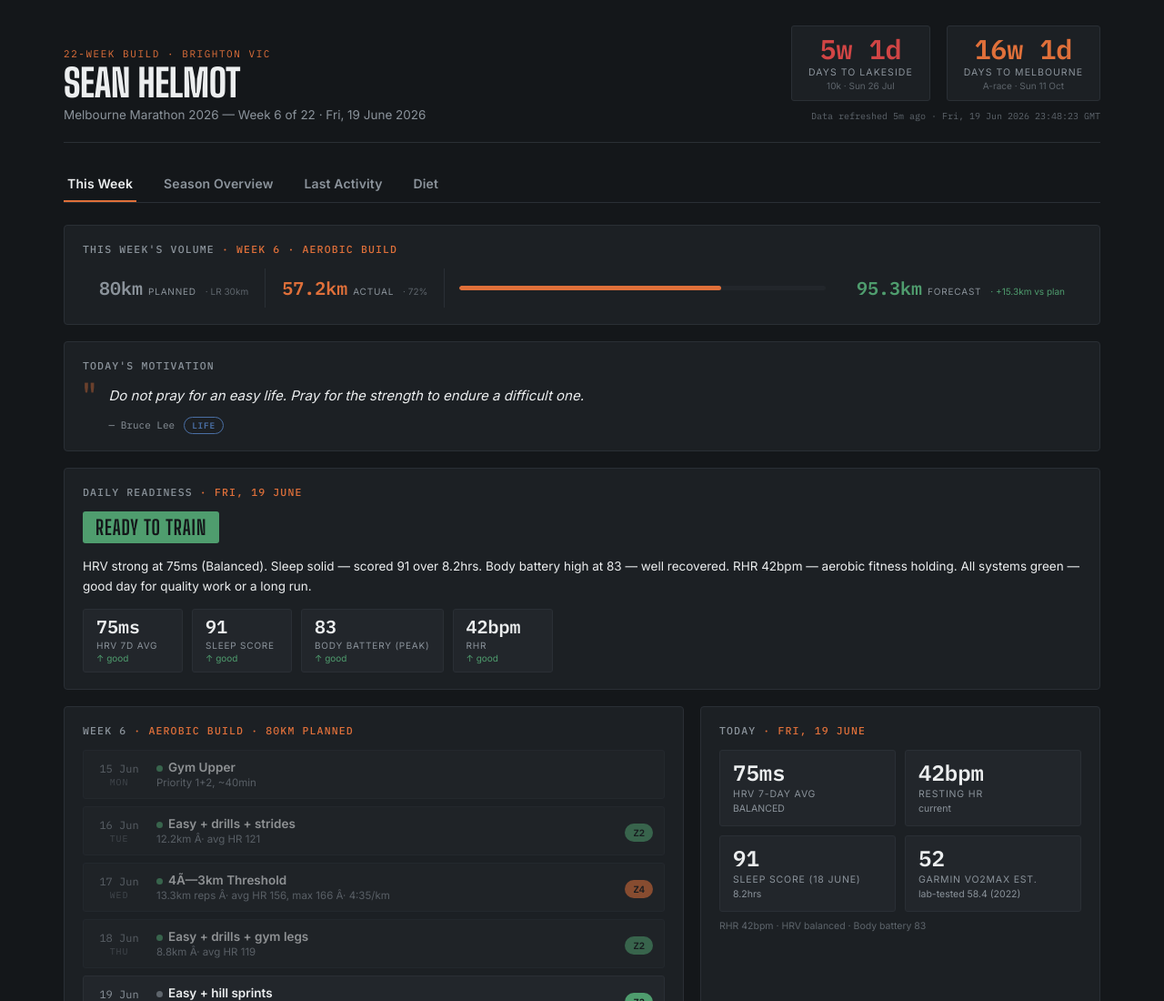
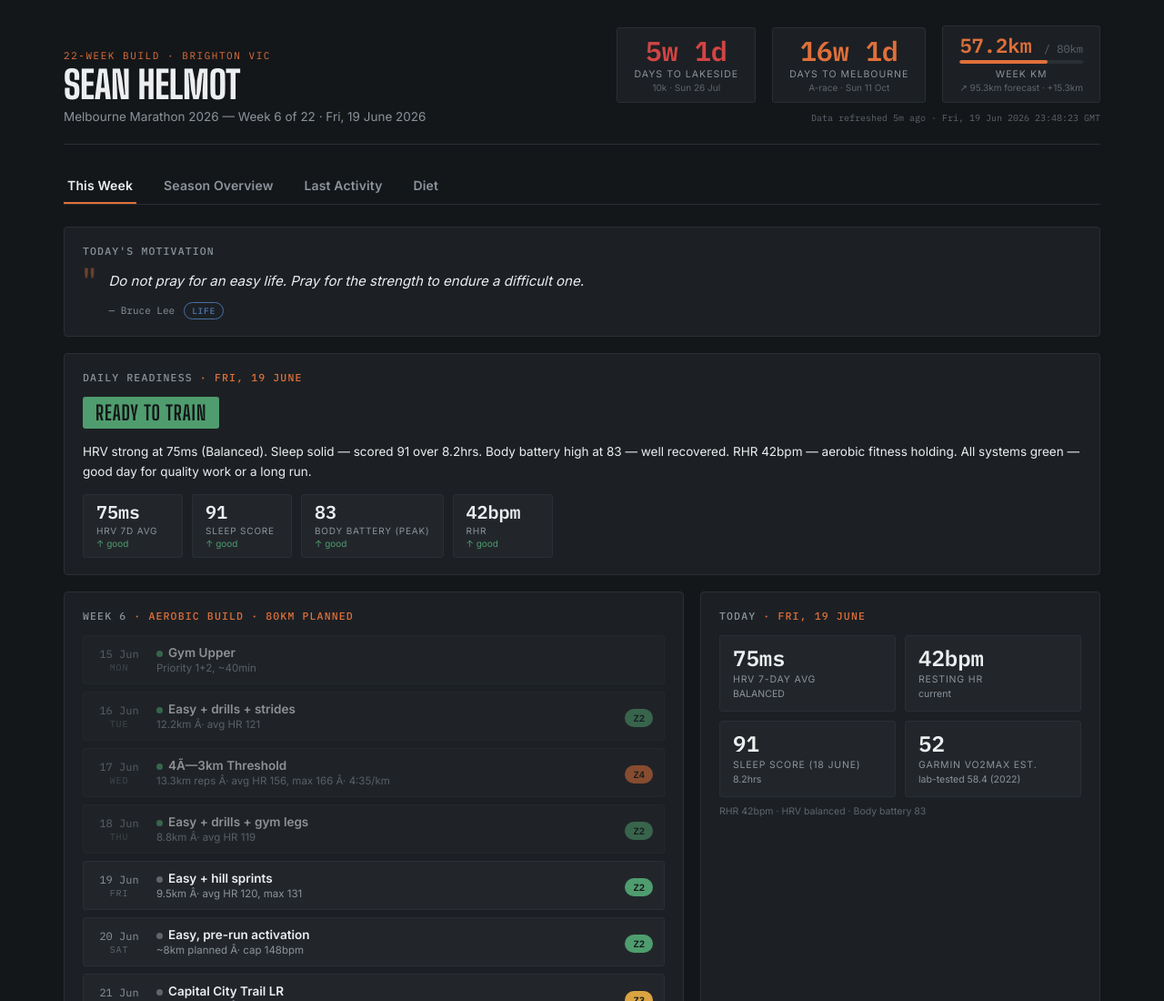
Before and after one commit to Seanhelmot/sean-marathon-dashboard, a plain HTML site: page index.html in a window 1280 px wide. Shown: the top 1100 px of the page at 91% size. Drawn offline with Linux system fonts and the light colour scheme.

Commit message:
feat: move volume to compact header card; move activity observation to top

```diff
--- a/index.html
+++ b/index.html
@@ -113,15 +113,6 @@
   .phase-legend span{display:inline-flex;align-items:center;gap:6px;}
   .phase-legend i{width:14px;height:5px;border-radius:2px;display:inline-block;}
 
-  /* WEEKLY VOLUME SUMMARY */
-  .vol-strip{display:flex;align-items:center;gap:0;flex-wrap:wrap;}
-  .vol-stat{display:flex;align-items:baseline;gap:6px;padding:8px 18px;border-right:1px solid var(--line);}
-  .vol-stat:last-of-type{border-right:none;}
-  .vol-stat .vs-v{font-family:'IBM Plex Mono',monospace;font-size:20px;font-weight:600;color:var(--paper);}
-  .vol-stat .vs-l{font-size:10px;text-transform:uppercase;letter-spacing:.08em;color:var(--slate);}
-  .vol-stat .vs-sub{font-size:10px;color:var(--slate-dim);margin-left:4px;}
-  .vol-progress-track{flex:1;height:5px;background:var(--panel-raised);border-radius:3px;overflow:hidden;min-width:80px;margin:0 16px;}
-  .vol-progress-fill{height:100%;border-radius:3px;}
 
   /* READINESS CARD */
   .readiness-status{display:inline-flex;align-items:center;gap:10px;margin-bottom:14px;}
@@ -163,6 +154,17 @@
           <div class="lbl">Days to Melbourne</div>
           <div class="date">A-race · Sun 11 Oct</div>
         </div>
+        <div class="cd-card" id="vol-cd-card">
+          <div style="display:flex;justify-content:space-between;align-items:baseline;margin-bottom:5px;">
+            <span class="num mono" id="vol-actual" style="font-size:22px;color:var(--signal);">—</span>
+            <span style="font-family:'IBM Plex Mono',monospace;font-size:12px;color:var(--slate-dim);">/ <span id="vol-planned">—</span>km</span>
+          </div>
+          <div id="vol-bar-track" style="height:4px;background:var(--line);border-radius:2px;margin-bottom:5px;overflow:hidden;">
+            <div id="vol-bar-fill" style="height:100%;border-radius:2px;width:0%;background:var(--signal);"></div>
+          </div>
+          <div class="lbl">Week km</div>
+          <div class="date" id="vol-forecast-label"></div>
+        </div>
       </div>
       <div class="freshness" id="freshness-note"></div>
     </div>
@@ -177,12 +179,6 @@
 
   <!-- THIS WEEK -->
   <section class="panel active" id="panel-week">
-
-    <!-- WEEKLY VOLUME SUMMARY -->
-    <div class="card" style="margin-bottom:18px;" id="weekly-volume-card">
-      <h2>This Week's Volume <span class="accent" id="weekly-vol-subtitle"></span></h2>
-      <div id="weekly-vol-body"></div>
-    </div>
 
     <!-- DAILY MOTIVATION -->
     <div class="card" style="margin-bottom:18px;" id="motivation-card">
@@ -251,11 +247,8 @@
   <section class="panel" id="panel-activity">
     <div class="card" style="margin-bottom:18px;">
       <h2>Most Recent Run <span class="accent" id="activity-date-label"></span></h2>
+      <div id="activity-observation" style="font-size:13.5px;line-height:1.7;color:var(--paper);margin-bottom:16px;padding-bottom:16px;border-bottom:1px solid var(--line);"></div>
       <div id="activity-body"><div class="loading">Loading…</div></div>
-    </div>
-    <div class="card">
-      <h2>Observation <span class="accent">· auto-generated from activity data</span></h2>
-      <div id="activity-observation" style="font-size:13.5px;line-height:1.7;color:var(--paper);"></div>
     </div>
   </section>
 
@@ -708,7 +701,7 @@ document.querySelectorAll('.tab-btn').forEach(btn => {
   });
 });
 
-/* ── Weekly Volume Summary ───────────────────────────────────────── */
+/* ── Weekly Volume (header card) ─────────────────────────────────── */
 function renderWeeklyVolume(live, plan) {
   const wkNum   = live.current_week;
   const planWk  = plan.weeks.find(w => w.wk === wkNum) || {};
@@ -716,50 +709,23 @@ function renderWeeklyVolume(live, plan) {
   const planned = planWk.plan_km || 0;
   const actual  = liveWk.actual_km || 0;
 
-  document.getElementById('weekly-vol-subtitle').textContent =
-    `· Week ${wkNum} · ${planWk.phase || ''}`;
+  const days       = live.this_week_days || [];
+  const runDone    = days.filter(d => d.zone && d.status === 'done').length;
+  const runLeft    = days.filter(d => d.zone && d.status === 'upcoming').length;
+  const avgPerRun  = runDone > 0 ? actual / runDone : 0;
+  const forecast   = runLeft > 0 ? Math.round((actual + avgPerRun * runLeft) * 10) / 10 : actual;
 
-  // Forecast: use this_week_days to count done vs upcoming running sessions
-  const days = live.this_week_days || [];
-  const runDone      = days.filter(d => d.zone && d.status === 'done').length;
-  const runUpcoming  = days.filter(d => d.zone && d.status === 'upcoming').length;
-  const avgPerRun    = runDone > 0 ? actual / runDone : 0;
-  const forecast     = runUpcoming > 0 ? Math.round((actual + avgPerRun * runUpcoming) * 10) / 10 : null;
+  const pct      = planned > 0 ? Math.min(actual / planned, 1) : 0;
+  const barColor = pct >= 1 ? 'var(--good)' : pct >= 0.6 ? 'var(--signal)' : 'var(--warn)';
+  const delta    = forecast - planned;
+  const deltaStr = (delta >= 0 ? '+' : '') + delta.toFixed(1) + 'km';
 
-  // Progress colour
-  const pct = planned > 0 ? actual / planned : 0;
-  const barColor = pct >= 1 ? 'var(--good)' : pct >= 0.6 ? 'var(--signal)' : 'var(--warn)';
-  const barWidth = Math.min(pct * 100, 100).toFixed(1);
-
-  // Forecast vs planned label
-  const forecastDelta = forecast != null ? forecast - planned : null;
-  const deltaStr = forecastDelta != null
-    ? (forecastDelta >= 0 ? `+${forecastDelta.toFixed(1)}km vs plan` : `${forecastDelta.toFixed(1)}km vs plan`)
-    : 'week complete';
-  const deltaColor = forecastDelta == null ? 'var(--slate)' : forecastDelta >= -3 ? 'var(--good)' : 'var(--warn)';
-
-  document.getElementById('weekly-vol-body').innerHTML = `
-    <div class="vol-strip">
-      <div class="vol-stat">
-        <span class="vs-v" style="color:var(--slate);">${planned}km</span>
-        <span class="vs-l">Planned</span>
-        <span class="vs-sub">${planWk.long_run_km ? '· LR ' + planWk.long_run_km + 'km' : ''}</span>
-      </div>
-      <div class="vol-stat">
-        <span class="vs-v" style="color:var(--signal);">${actual}km</span>
-        <span class="vs-l">Actual</span>
-        <span class="vs-sub">· ${(pct*100).toFixed(0)}%</span>
-      </div>
-      <div class="vol-progress-track">
-        <div class="vol-progress-fill" style="width:${barWidth}%;background:${barColor};"></div>
-      </div>
-      <div class="vol-stat">
-        <span class="vs-v" style="color:var(--good);">${forecast != null ? forecast : actual}km</span>
-        <span class="vs-l">Forecast</span>
-        <span class="vs-sub" style="color:${deltaColor}">· ${deltaStr}</span>
-      </div>
-    </div>
-  `;
+  document.getElementById('vol-actual').textContent  = actual + 'km';
+  document.getElementById('vol-planned').textContent = planned;
+  document.getElementById('vol-bar-fill').style.width      = (pct * 100).toFixed(1) + '%';
+  document.getElementById('vol-bar-fill').style.background = barColor;
+  document.getElementById('vol-forecast-label').textContent =
+    `↗ ${forecast}km forecast · ${deltaStr}`;
 }
 
 /* ── Daily Motivation ────────────────────────────────────────────── */
```
